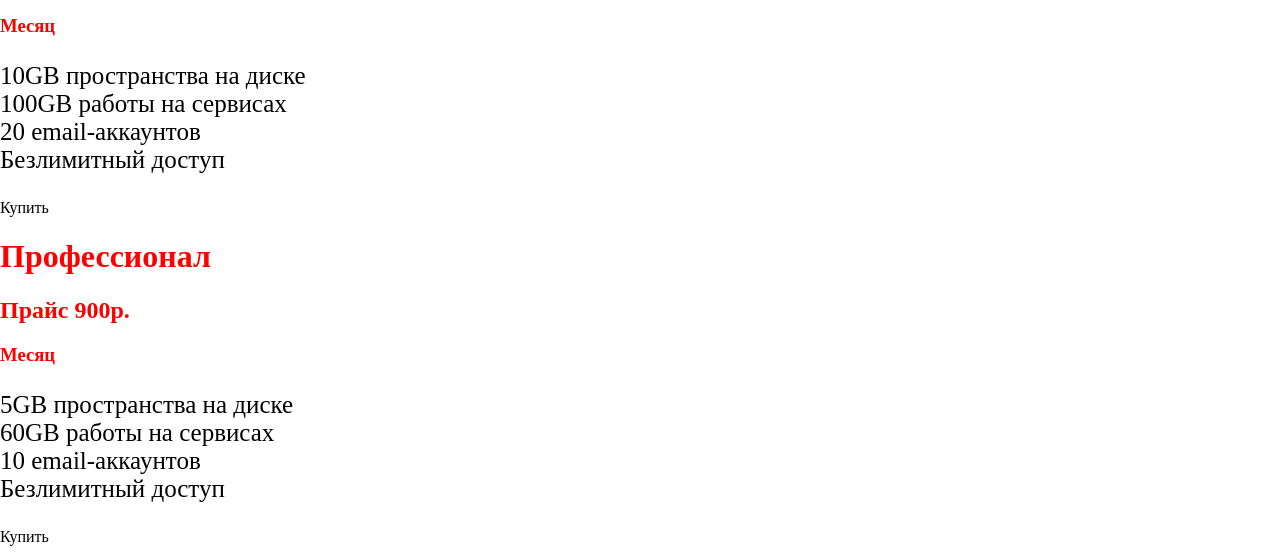
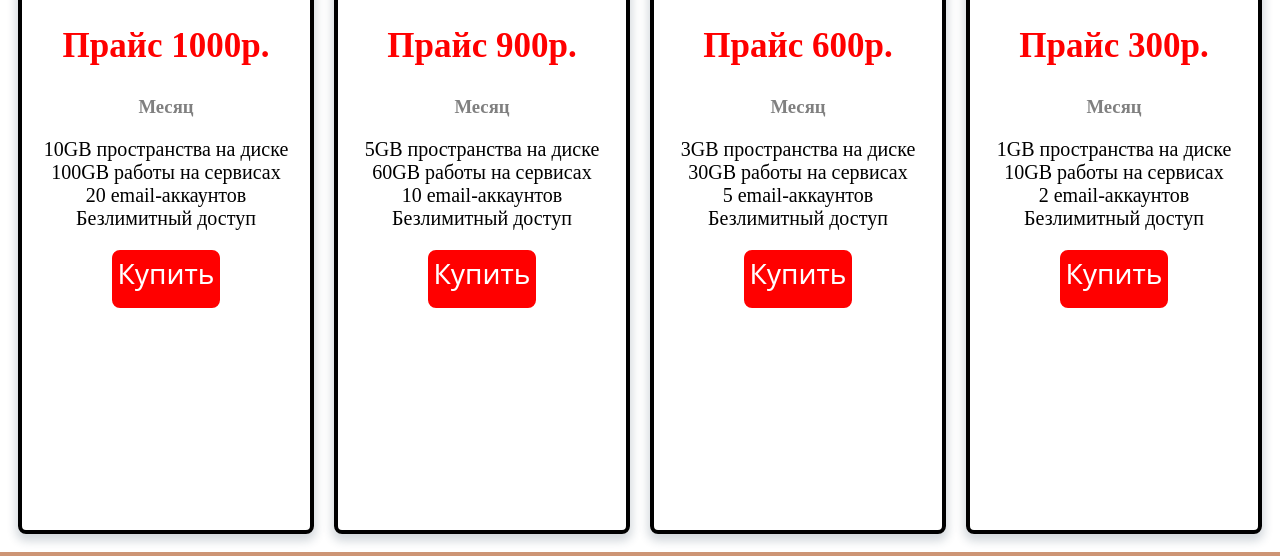
Before and after one commit to eeemihaeee/HTML-CSS-project-Python51, a plain HTML site: page practic_mobile.html in a window 1280 px wide. Shown: the part 762-1318 px from the top of the page. Drawn offline with Linux system fonts and the light colour scheme; a web font is replaced by a local one.

Commit message:
карточки товаров

```diff
--- a/practic_mobile.html
+++ b/practic_mobile.html
@@ -32,7 +32,7 @@
 				Купить
 			</div>
 		</div>
-		<div class='card'>
+		<div class='card orange'>
 			<h1> Профессионал </h1>
 			<h2> Прайс 900р.</h2>
 			<h3> Месяц</h3>
--- a/style_practic_mobile.css
+++ b/style_practic_mobile.css
@@ -1,3 +1,5 @@
+@import url('https://fonts.googleapis.com/css2?family=Boldonse&display=swap');
+
 .phone{
 	width: 300px;
 	height: 600px;
@@ -50,3 +52,57 @@
 	border: 4px outset #505050;
 	margin: 25px auto 0;
 }
+.cardprod{
+	display: flex;
+	padding: 8px;
+	width: auto;
+	margin: auto;
+}
+.card{
+	width: 300px;
+	height: 600px;
+	margin: 10px;
+	text-align:center;
+	border: 4px solid black;
+	border-radius: 8px;
+	box-shadow: 0px 5px 10px 2px rgba(34, 60, 80, 0.2);
+	transition: 0.5s;
+
+}
+.card h1{
+	border-color: red;
+	border-bottom: 14px solid;
+	font-family: "Boldonse", system-ui;
+	font-weight: 400;
+	font-style: normal;
+	font-size: 26px;
+
+}
+.card h2{font-size: 35px;}
+.card h3{color: grey;}
+.card p{color: black;
+		font-style: bold;
+		font-size: 20px;}
+.button-card{
+	background-color: red;
+	border: 4px solid red;
+	border-radius: 8px;
+	width: 100px;
+	height: 50px;
+	color: white;
+	margin: auto;
+	text-align: center;
+	vertical-align: center;
+	transition: 0.5s;
+	font-family: "Boldonse", system-ui;
+	font-weight: 400;
+	font-style: normal;
+	font-size: 28px;
+}
+.card:hover{
+	transform: scale(1.2);
+}
+.button-card:hover{
+	background-color: green;
+	color: black;
+}
```
